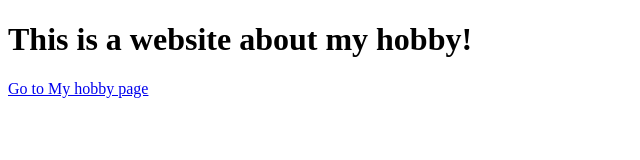
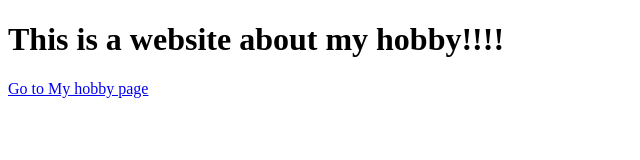
Before and after one commit to AhmedShab/html-website, a plain HTML site: page index.html in a window 1280 px wide. Shown: the full height of the page, 0-640 px from the left. Drawn offline with Linux system fonts and the light colour scheme.

Commit message:
Update index.html

```diff
--- a/index.html
+++ b/index.html
@@ -6,7 +6,7 @@
     <title>My Hobby</title>
 </head>
 <body>
-    <h1>This is a website about my hobby!</h1>
+    <h1>This is a website about my hobby!!!!</h1>
     <a href="./pages/hobby.html">Go to My hobby page</a>
 </body>
 </html>
```
